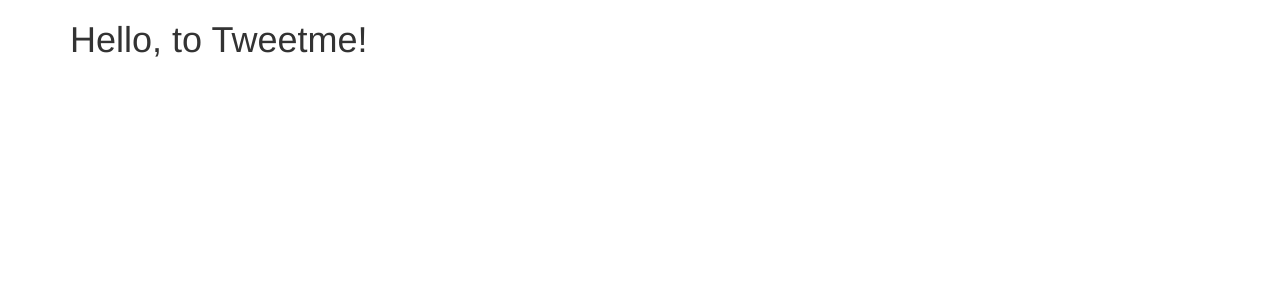
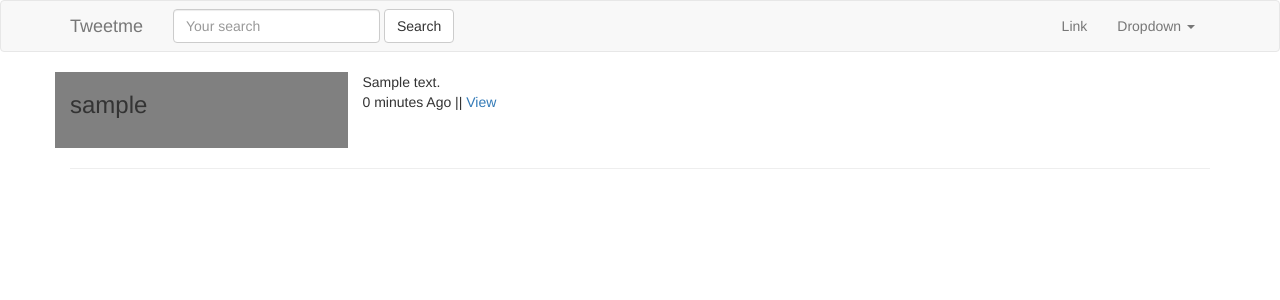
Before and after one commit to ahmedelfateh/Twitter_clone, a Django app: page / in a window 1280 px wide. Shown: the top 300 px of the page. Run offline with Django 3.2, Linux system fonts and the light colour scheme; tables that the repository leaves empty hold one stand-in row (values such as "Sample post"); some libraries are stand-ins or nearby versions.

Commit message:
recreate URL routing

```diff
--- a/templates/base.html
+++ b/templates/base.html
@@ -13,6 +13,7 @@
   </head>
   <body>
 
+    {% include "navbar.html" %}
     <div class='container'>
 
         {% block content %}  {% endblock content %}
--- /dev/null
+++ b/templates/navbar.html
@@ -0,0 +1,34 @@
+<nav class="navbar navbar-default">
+  <div class="container">
+    <!-- Brand and toggle get grouped for better mobile display -->
+    <div class="navbar-header">
+      <button type="button" class="navbar-toggle collapsed" data-toggle="collapse" data-target="#bs-example-navbar-collapse-1" aria-expanded="false">
+        <span class="sr-only">Toggle navigation</span>
+        <span class="icon-bar"></span>
+        <span class="icon-bar"></span>
+        <span class="icon-bar"></span>
+      </button>
+      <a class="navbar-brand" href="{% url 'home'%}">Tweetme</a>
+    </div>
+
+    <!-- Collect the nav links, forms, and other content for toggling -->
+    <div class="collapse navbar-collapse" id="bs-example-navbar-collapse-1">
+
+        {% include "tweets/search_form.html" %}
+
+      <ul class="nav navbar-nav navbar-right">
+        <li><a href="#">Link</a></li>
+        <li class="dropdown">
+          <a href="#" class="dropdown-toggle" data-toggle="dropdown" role="button" aria-haspopup="true" aria-expanded="false">Dropdown <span class="caret"></span></a>
+          <ul class="dropdown-menu">
+            <li><a href="#">Action</a></li>
+            <li><a href="#">Another action</a></li>
+            <li><a href="#">Something else here</a></li>
+            <li role="separator" class="divider"></li>
+            <li><a href="#">Separated link</a></li>
+          </ul>
+        </li>
+      </ul>
+    </div><!-- /.navbar-collapse -->
+  </div><!-- /.container-fluid -->
+</nav>
--- a/tweetme/urls.py
+++ b/tweetme/urls.py
@@ -21,10 +21,11 @@
 from django.conf import settings
 
 from .views import home
+from tweets.views import TweetListView
 
 urlpatterns = [
     url(r'^admin/', admin.site.urls, name='admin'),
-    url(r'^$', home, name='home'),
+    url(r'^$', TweetListView.as_view(), name='home'),
     url(r'^tweet/', include('tweets.urls', namespace='tweet')),
 ]
 
--- a/tweets/templates/tweets/search_form.html
+++ b/tweets/templates/tweets/search_form.html
@@ -1,13 +1,7 @@
-{% extends "base.html" %}
 
-{% block content %}
-
-
-    <form method="GET" action='{% url "tweet:list" %}'>
-
-        <input type="text" name='q' placeholder='Search' value='{{ request.GET.q }}'/>
-        <input type="submit" value="Search">
-
-    </form>
-
-{% endblock content %}
+ <form id='navbar-search-form' class="navbar-form navbar-left" method='GET' action='{% url "tweet:search" %}'>
+        <div class="form-group">
+            <input class="form-control" type='text' name='q' placeholder='Your search' value='{{ request.GET.q }}'/>
+            </div>
+        <input class="btn btn-default" type='submit' value='Search'/>
+</form>
--- a/tweets/templates/tweets/tweet_list.html
+++ b/tweets/templates/tweets/tweet_list.html
@@ -1,15 +1,25 @@
 {% extends "base.html" %}
-
-
 
 {% block content %}
 
-{% include "tweets/search_form.html" %} </br>
+
     {% for object in object_list %}
-        {{ object.id }}</br>
-        {{ object.content }}</br>
-        {{ object.user }}</br>
-        {{ object.timestamp }}<p></br>
+
+        <div class="row">
+
+            <div class='col-sm-3' style='background-color:gray'>
+                <h3> {{ object.user }} </h3> </br>
+            </div>
+
+            <div class= "col-sm-9">
+                {{ object.content }}</br>
+                {{ object.timestamp | timesince }} Ago
+                || <a href="{{ object.get_absolute_url }}">View</a>
+            </div>
+
+        </div>
+
+        <hr/>
 
     {% empty %}
     {% if request.GET.q %}
--- a/tweets/urls.py
+++ b/tweets/urls.py
@@ -1,13 +1,15 @@
 """tweet app URL Configuration """
 
 from django.conf.urls import url
+from django.views.generic.base import RedirectView
 
 from .views import (TweetListView, TweetDetailView,
                     TweetCreateView, TweetUpdateView,
                     TweetDeleteView, )
 
 urlpatterns = [
-    url(r'^$', TweetListView.as_view(), name='list'),
+    url(r'^$', RedirectView.as_view(url="/")),
+    url(r'^search/$', TweetListView.as_view(), name='search'),
     url(r'^create/$', TweetCreateView.as_view(), name='create'),
     url(r'^(?P<pk>\d+)/$', TweetDetailView.as_view(), name='detail'),
     url(r'^(?P<pk>\d+)/update/$', TweetUpdateView.as_view(), name='update'),
--- a/tweets/views.py
+++ b/tweets/views.py
@@ -21,7 +21,6 @@
     queryset = Tweet.objects.all()
     form = TweetModelForm
     template_name = "tweets/create_view.html"
-    # success_url = "/tweet"
     login_url = "/admin/"
     fields = [
         # 'user',
@@ -44,7 +43,7 @@
 class TweetDeleteView(LoginRequiredMixin, UserNeededMixin, DeleteView):
     queryset = Tweet.objects.all()
     template_name = "tweets/delete_confirm.html"
-    success_url = reverse_lazy('tweet:list')
+    success_url = reverse_lazy('home')
     login_url = "/admin/"
 
 
```
Also changed, not shown: tweets/templates/tweets/detail_view.html (+10 -3 lines), tweets/templates/tweets/list_view.html (deleted, +0 -22 lines).
